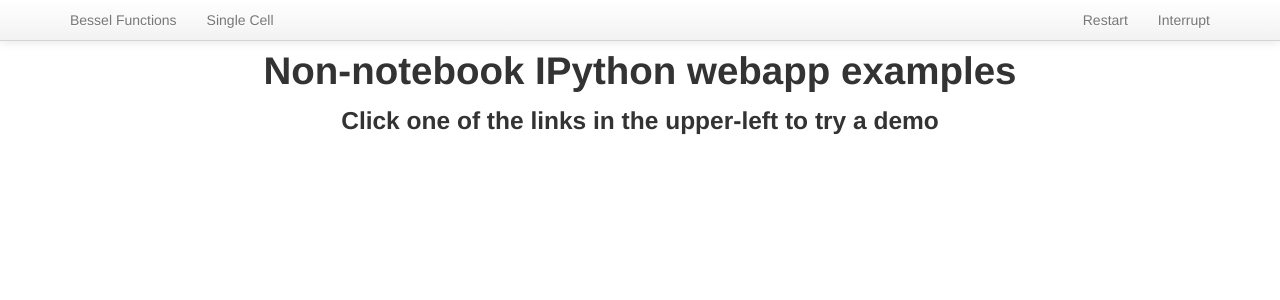
After one commit to minrk/singlecell, a Python web app: template templates/index.html in a window 1280 px wide. The commit adds this page. Shown: the top 300 px of the page. Run offline with Jinja, Linux system fonts and the light colour scheme; the template is opened without the code that fills it, so the values that code supplies are empty; some libraries are stand-ins or nearby versions.

Commit message:
single app

```diff
--- a/static/js/bessel.js
+++ b/static/js/bessel.js
@@ -95,7 +95,7 @@ $(document).ready(function () {
         change: request_update
     });
 
-    var ws_url = 'ws' + document.location.origin.substring(4) + '/';
+    var ws_url = 'ws' + document.location.origin.substring(4);
     setTimeout(function() {
         kernel._kernel_started({kernel_id: '1', ws_url: ws_url});
     }, 500);
--- a/static/js/singlecell.js
+++ b/static/js/singlecell.js
@@ -37,6 +37,8 @@ $(document).ready(function () {
     kernel._kernel_started({kernel_id: '1', ws_url: ws_url});
     var thecell = new IPython.CodeCell(kernel);
     $("div#thecell").append(thecell.element);
+    // focus the cell
+    thecell.select();
 
     $(document).keydown(function (event) {
         var key = IPython.utils.keycodes;
--- /dev/null
+++ b/templates/index.html
@@ -0,0 +1,41 @@
+<!DOCTYPE html PUBLIC "-//W3C//DTD HTML 4.01 Transitional//EN"
+   "http://www.w3.org/TR/html4/loose.dtd">
+
+<html lang="en">
+<head>
+  <meta http-equiv="Content-Type" content="text/html; charset=utf-8">
+  <title>Examples</title>
+  <meta name="author" content="Min RK">
+  <link rel="stylesheet" href="{{static_url("jquery/css/themes/base/jquery-ui.min.css") }}" type="text/css" />
+  <link rel="stylesheet" href="{{static_url("bootstrap/css/bootstrap.min.css")}}" media="screen">
+  <link rel="stylesheet" href="{{static_url("bootstrap/css/bootstrap-responsive.min.css")}}">
+  <link rel="stylesheet" href="{{ static_url("css/style.css") }}">
+</head>
+<body>
+  <div class="navbar navbar-static-top">
+    <div class="navbar-inner">
+      <div class="container">
+        <ul class="nav">
+          <li><a href="/bessel">Bessel Functions</a></li>
+          <li><a href="/singlecell">Single Cell</a></li>
+        </ul>
+        <ul class="nav pull-right">
+          <li><a href="#" id="restart">Restart</a></li>
+          <li><a href="#" id="interrupt">Interrupt</a></li>
+        </ul>
+      </div>
+    </div>
+  </div>
+  <div class="container">
+    <div class="row" id="head">
+      <div class="span12">
+        <h1 class="logo_header">
+          Non-notebook IPython webapp examples
+        </h1>
+        <h3><span class="subheader">Click one of the links in the upper-left to try a demo</span></h3>
+      </div>
+    </div>
+  </div>
+
+</body>
+</html>
```
Also changed, not shown: singlecell.py (+58 -3 lines), templates/besselfunctions.html (+5 -4 lines), templates/singlecell.html (+5 -4 lines).
